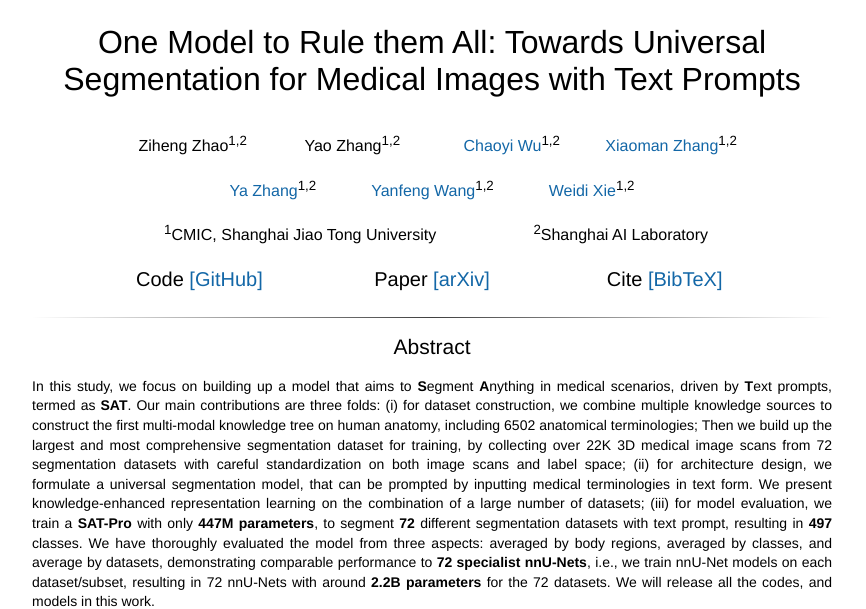
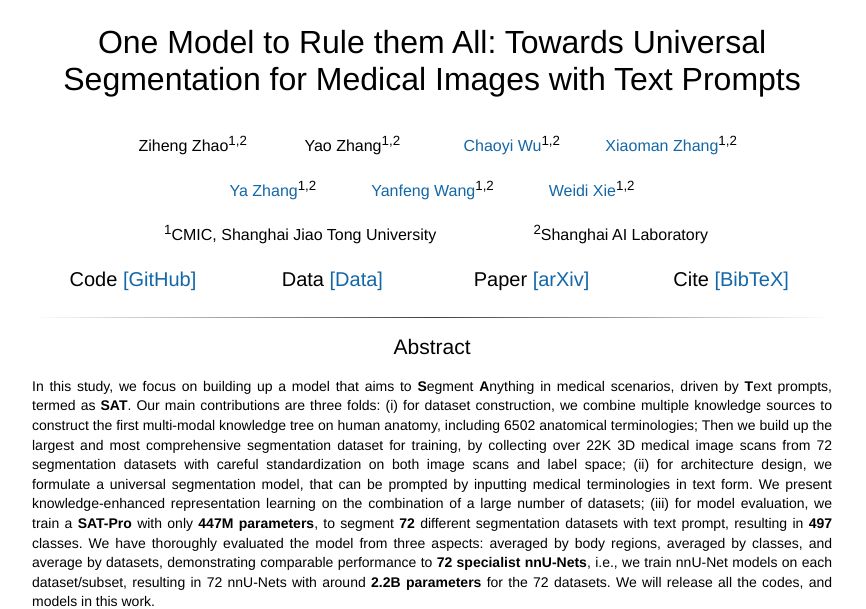
Before and after one commit to zhaoziheng/SAT, a plain HTML site: page docs/index.html in a window 1280 px wide. Shown: the top 609 px of the page, without its empty margins (208-1074 px from the left). Drawn offline with Linux system fonts and the light colour scheme; a web font is replaced by a local one.

Commit message:
Update index.html

```diff
--- a/docs/index.html
+++ b/docs/index.html
@@ -248,13 +248,22 @@
                 </td>
         </tr></tbody></table>
 
-	    <table align="center" width="700px">
+	    <table align="center" width="800px">
             <tbody><tr>
               <td align="center" width="200px">
                 <center>
                   <br>
                   <span style="font-size:20px">Code
                     <a href="https://github.com/zhaoziheng/SAT"> [GitHub]</a>
+                  </span>
+                </center>
+              </td>
+
+	        <td align="center" width="200px">
+        	<center>
+                  <br>
+                  <span style="font-size:20px">Data
+                    <a href="https://github.com/zhaoziheng/SAT-DS/"> [Data]</a>
                   </span>
                 </center>
               </td>
```
